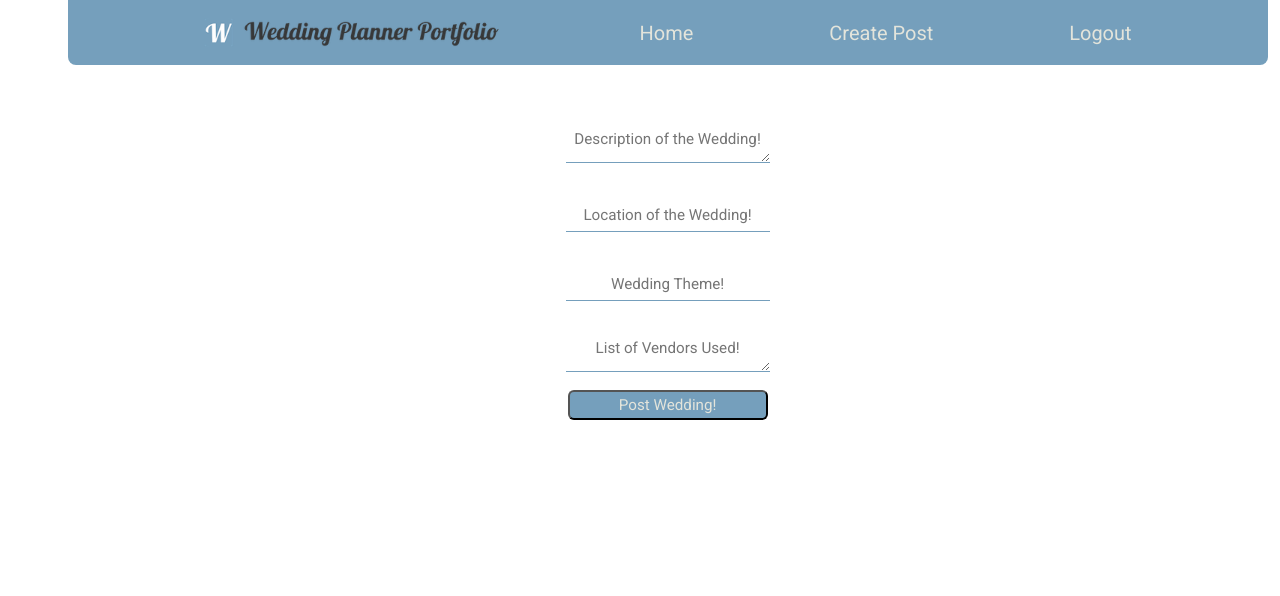
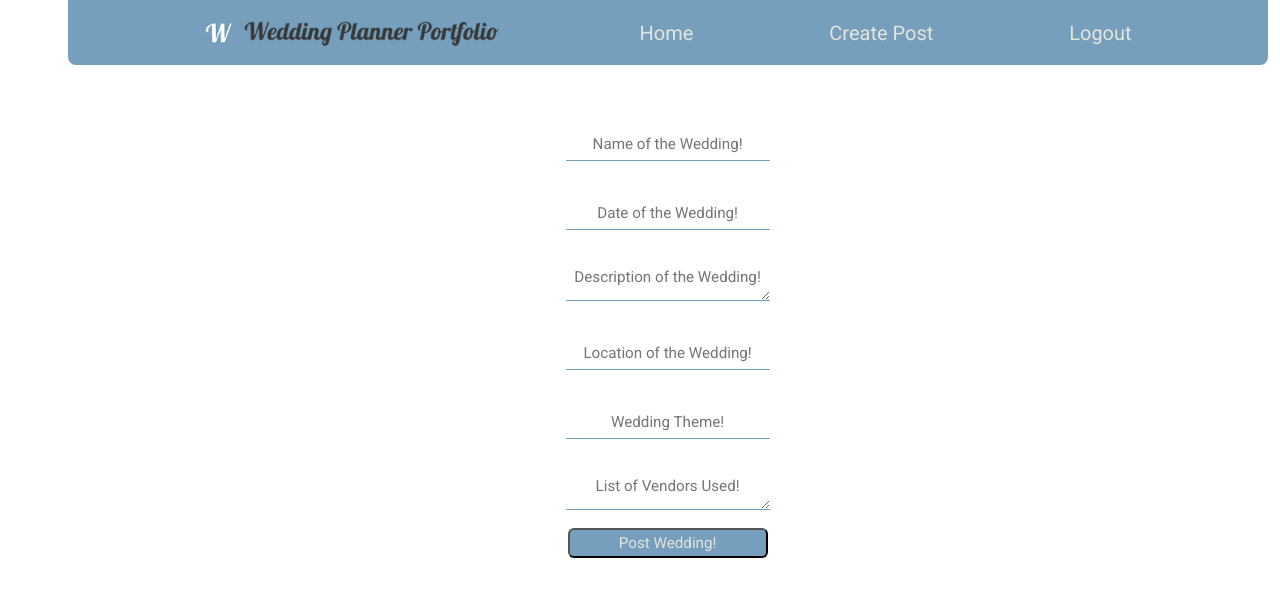
Before and after one commit to build-week-wedding-planner/FrontEnd, a React (Create React App) app in the folder wedding-app/: page /protected in a window 1280 px wide. Shown: the top 596 px of the page. Built offline with nearby package versions, Linux system fonts and the light colour scheme; sample sign-in values are in the browser's storage.

Commit message:
fixed issue with posting new post form

```diff
--- a/wedding-app/src/components/PostForm.js
+++ b/wedding-app/src/components/PostForm.js
@@ -1,17 +1,18 @@
 import React from 'react';
 import { connect } from 'react-redux';
-import { login } from './actions';
+import { addNewPost } from './actions';
 
 
 
 class PostForm extends React.Component {
     state = {
         post: {
-            id: '',
-            description: '',
-            location: '',
-            theme: '',
-            vendors: ''
+            eventname: "",
+            date: "",
+            description: "",
+            location: "",
+            theme: "",
+            vendors: ""
         }
     }
 
@@ -24,10 +25,41 @@ class PostForm extends React.Component {
         });
       };
 
+    addPost = e => {
+        e.preventDefault();
+        this.props.addNewPost(this.state.post).then(() => {
+          this.props.history.push('/');
+        });
+        this.setState({
+            post: {
+                eventName: "",
+                date: "",
+                description: "",
+                location: "",
+                theme: "",
+                vendors: ""
+            }
+        });
+    };
+
     render() {
         return (
             <div className="postForm">
-                <form>
+                <form onSubmit={this.addPost}>
+                <input
+                        type="text"
+                        name="eventName"
+                        placeholder="Name of the Wedding!"
+                        value={this.state.post.eventName}
+                        onChange={this.handleChange}
+                    />
+                    <input
+                        type="text"
+                        name="date"
+                        placeholder="Date of the Wedding!"
+                        value={this.state.post.date}
+                        onChange={this.handleChange}
+                    />
                     <textarea
                         type="text"
                         name="description"
@@ -66,4 +98,4 @@ class PostForm extends React.Component {
     }
 }
 
-export default connect(null, { login })(PostForm)
+export default connect(null, { addNewPost })(PostForm)
--- a/wedding-app/src/components/actions/index.js
+++ b/wedding-app/src/components/actions/index.js
@@ -43,7 +43,7 @@ export const ADD_POST_FAIL = "ADD_POST_FAIL";
 export const addNewPost = post => dispatch => {
     dispatch({ type: ADD_POST_START})
     return axios
-      .post(`${baseURL}`, post, {
+      .post(`${baseURL}/addevents`, post, {
         headers: { Authorization: localStorage.getItem('token') }
       })
       .then(res => {
```
